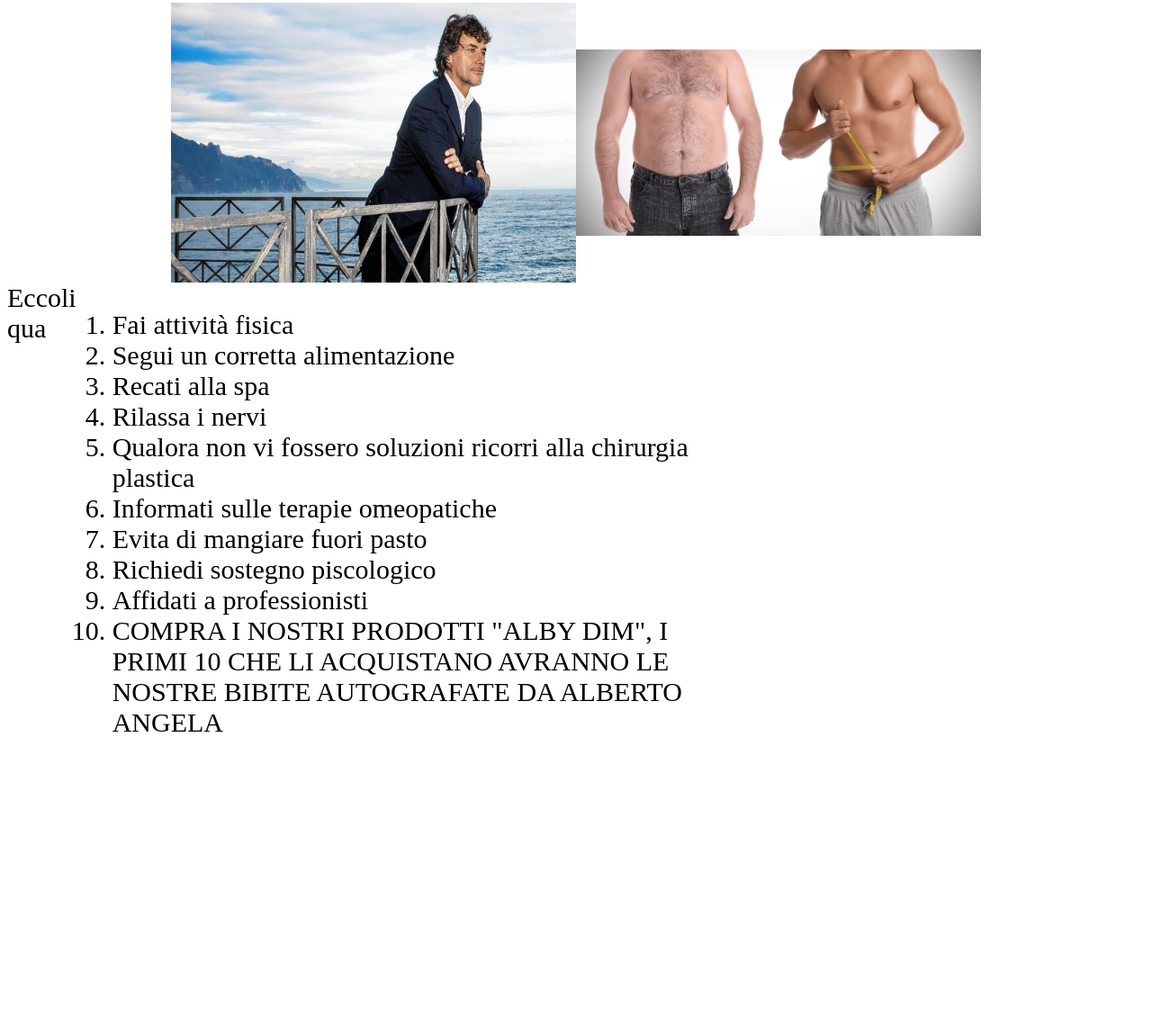
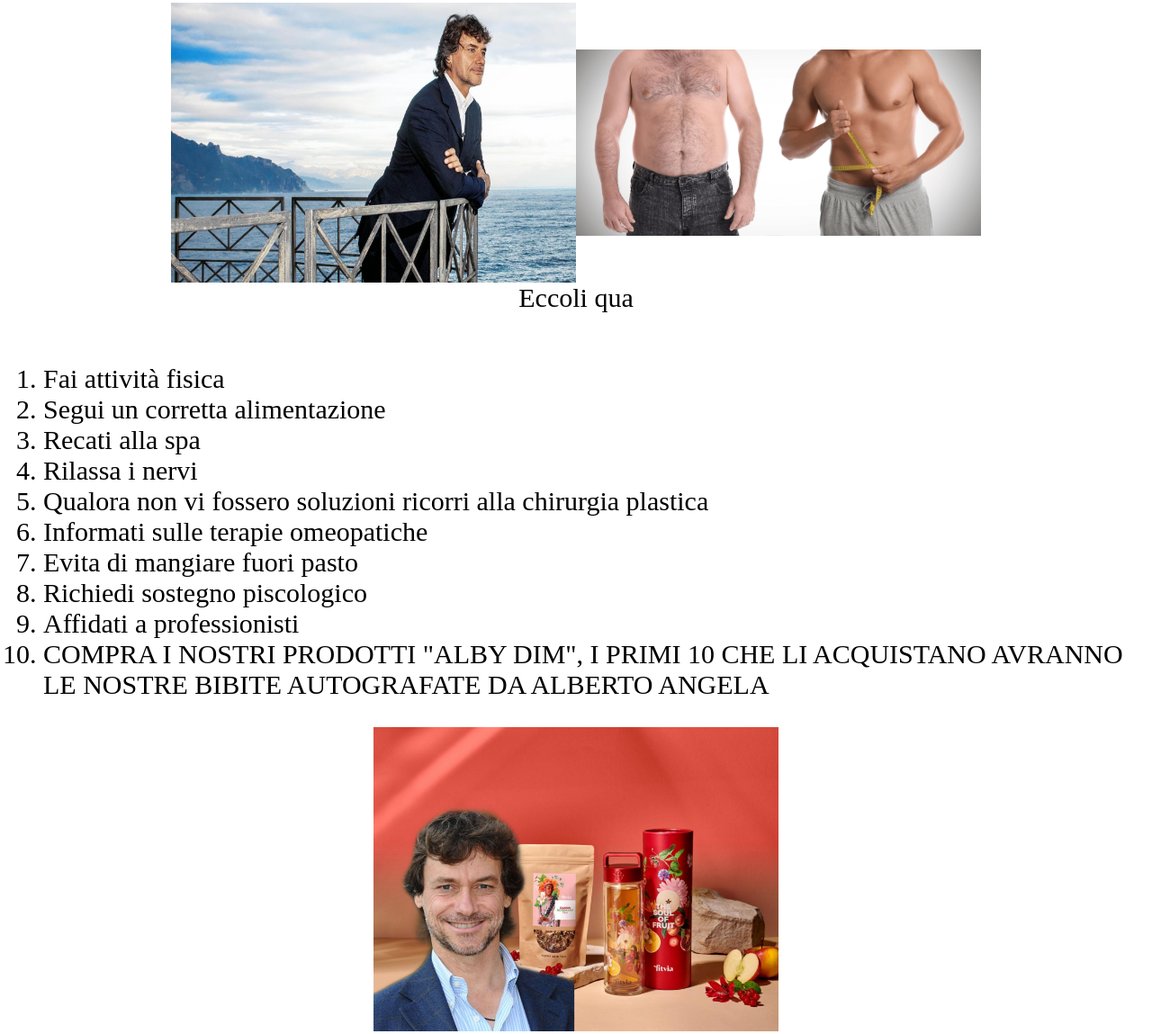
Before and after one commit to camillaoggioni/hello.html, a plain HTML site: page hello.html in a window 1280 px wide. Shown: the part 409-1558 px from the top of the page at 90% size. Before the commit the page ends 1267 px from the top, so only its background shows below. Drawn offline with Linux system fonts and the light colour scheme.

Commit message:
v finale

```diff
--- a/hello.html
+++ b/hello.html
@@ -18,7 +18,7 @@
         <p class="proseguimento2">
             Alberto Angela ha scoperto il metodo per dimagrire e restare eternamente giovani.
         </p>
-        <p class="proseguimento3">
+        <p class="proseguimento2">
             Segui 10 semplici consigli per rivoluzionare la tua vita e diventare un genio come Alby.
         </p>
 
@@ -33,11 +33,12 @@
         width="450"
         />
     </section>
-        <div class="proseguimento3"
+        <div class="proseguimento2"
         <p>
             Eccoli qua
         </p>
-        <ol>
+        </div>
+        <ol class="proseguimento3">
             <li>
                 Fai attività fisica
             <li>
@@ -70,7 +71,7 @@
         </ol>
         <section class="centralo">
             <img
-            src=""
+            src="albertone.JPEG"
             width= "450"
             />
          </section>
--- a/style.css
+++ b/style.css
@@ -30,6 +30,4 @@
 }
 .proseguimento3 {
     font-size: 30px;
-    display: flex;
-    justify-content: center;
 }
```
Also changed, not shown: albertone.JPEG (added).
